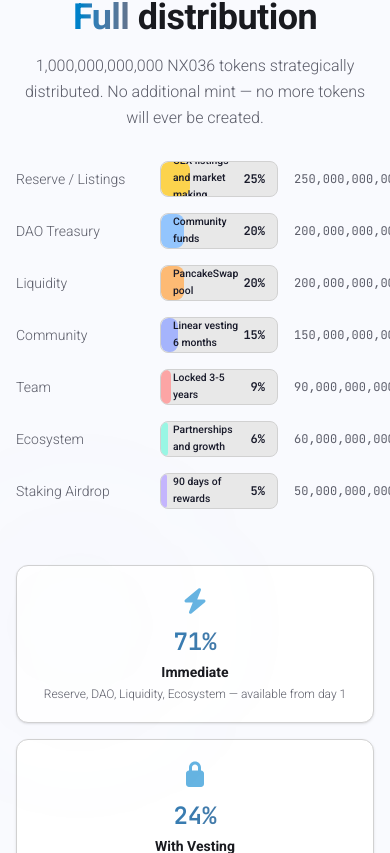
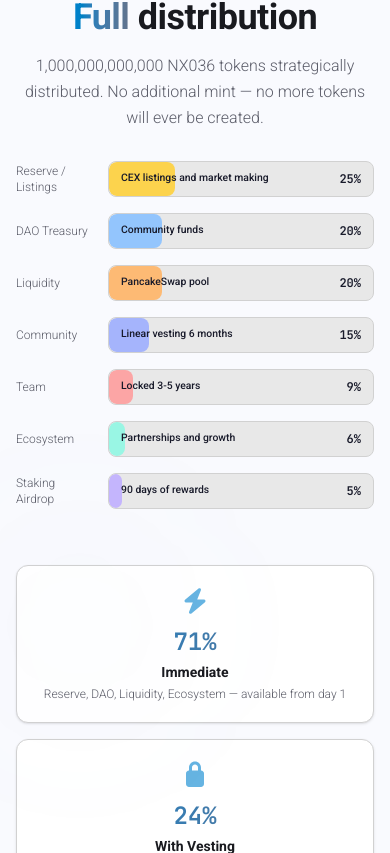
Before and after one commit to ctrl-backandwhite/spatoken, a React (Vite) app: page / in a window 390 px wide. Shown: the part 11147-12000 px from the top of the page. Built offline with nearby package versions, Linux system fonts and the light colour scheme.

Commit message:
fix: TokenDistribution bar rows responsive on mobile

```diff
--- a/src/components/TokenDistribution.jsx
+++ b/src/components/TokenDistribution.jsx
@@ -66,9 +66,9 @@ export default function TokenDistribution() {
               initial={{ opacity: 0, x: -30 }}
               animate={isInView ? { opacity: 1, x: 0 } : {}}
               transition={{ duration: 0.5, delay: i * 0.1 }}
-              className="flex items-center gap-4 mb-4 group"
+              className="flex items-center gap-3 mb-4 group"
             >
-              <span className="w-32 text-sm text-base-content/70 shrink-0 group-hover:text-base-content transition-colors">
+              <span className="w-20 sm:w-32 text-xs sm:text-sm text-base-content/70 shrink-0 group-hover:text-base-content transition-colors">
                 {a.category ?? t('tokenomics.allocations.team')}
               </span>
               <div className="flex-1 h-9 bg-base-200 rounded-lg overflow-hidden relative border border-base-300">
@@ -86,7 +86,7 @@ export default function TokenDistribution() {
                   <span className="text-xs font-bold font-mono text-base-content">{a.pct}%</span>
                 </div>
               </div>
-              <span className="w-20 text-xs font-mono text-base-content/70 text-right shrink-0">
+              <span className="hidden sm:block sm:w-20 text-xs font-mono text-base-content/70 text-right shrink-0">
                 {((a.pct / 100) * 1_000_000_000_000).toLocaleString()}
               </span>
             </motion.div>
```
